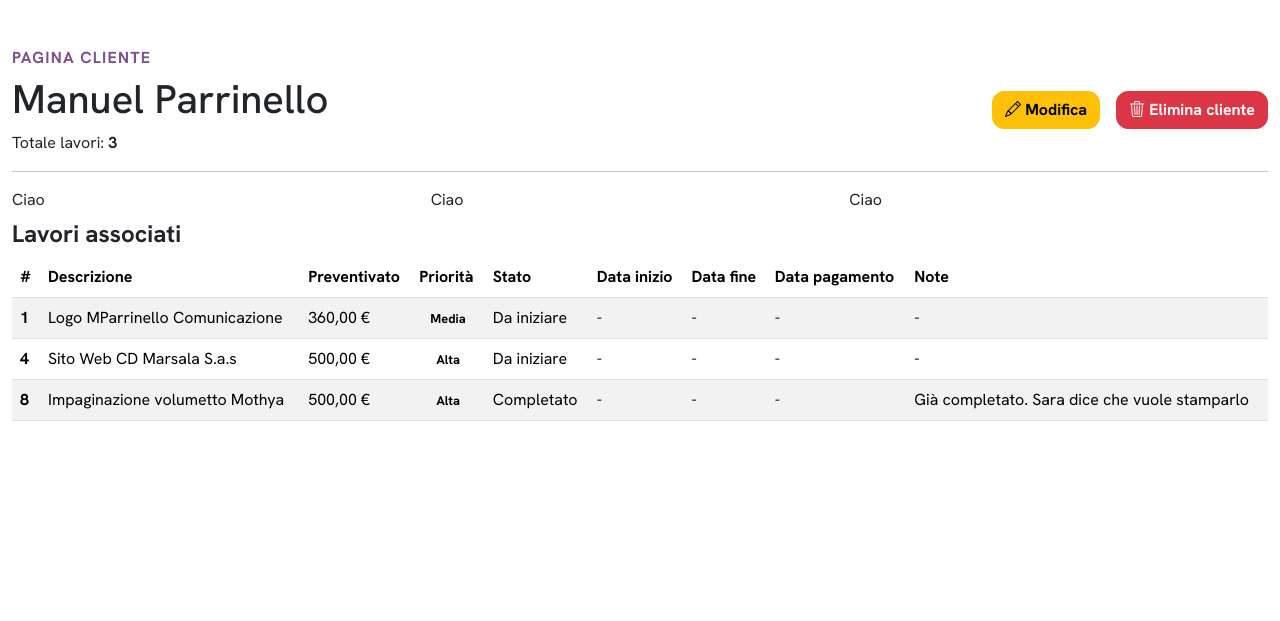
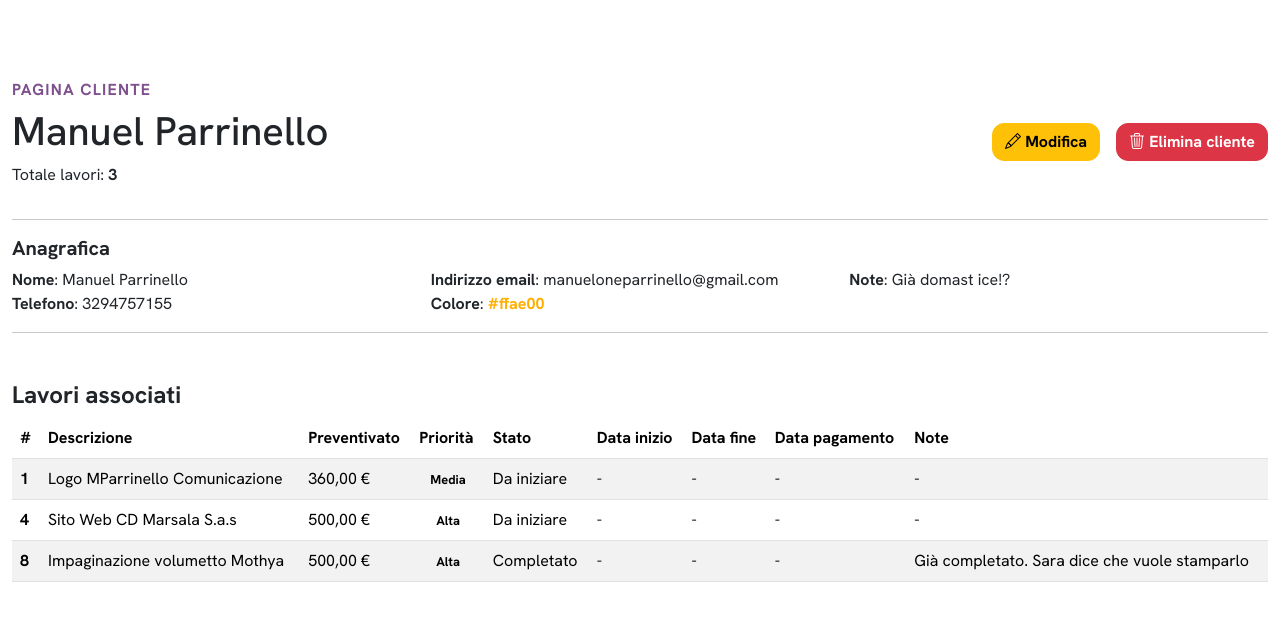
Before and after one commit to manuelparrinello/tazebao, a Flask app: page /clienti/1 in a window 1280 px wide. Shown: the part 96-717 px from the top of the page. Run offline with Flask 3, Linux system fonts and the light colour scheme; data comes from the database, SQL or seed files in the repository; both versions use the stored data as it was after the commit; some web fonts are replaced.

Commit message:
cose varie

```diff
--- a/templates/base.html
+++ b/templates/base.html
@@ -13,12 +13,13 @@
     <link rel="stylesheet" href="{{ url_for('static', filename='css/style.css') }}">
 
 </head>
+
 <body>
     <!-- Navbar -->
     {% include '_navbar.html' %}
 
     <!-- Contenuto dinamico -->
-    <main class="container mt-5">
+    <main class="container" style="margin-top: 80px!important;">
         {% block content %}
         {% endblock %}
     </main>
@@ -32,4 +33,5 @@
     {% block scripts %}
     {% endblock %}
 </body>
+
 </html>
--- a/templates/cliente.html
+++ b/templates/cliente.html
@@ -11,22 +11,38 @@
             <p>Totale lavori: <span class="fw-bold">[[ cliente.count_lavori ]]</span></p>
         </div>
         <div class="col-8 d-inline-flex justify-content-end px-0">
-            <a href="{{ url_for('cliente_edit', cliente_id = cliente.id)}}"><button class="btn btn-warning me-3 fw-bold"><span><i class="bi bi-pencil"></i></span>&nbsp;Modifica</button></a>
+            <a href="{{ url_for('cliente_edit', cliente_id = cliente.id)}}"><button
+                    class="btn btn-warning me-3 fw-bold"><span><i
+                            class="bi bi-pencil"></i></span>&nbsp;Modifica</button></a>
 
             <button onclick="clickForDeleteCliente(event, {{ cliente.id }})" class="btn btn-danger fw-bold"><span><i
                         class="bi bi-trash3"></i></span>&nbsp;Elimina cliente</button>
         </div>
+    </div>
+
+    <div class="mb-5 mt-2" id="anagraficaCliente">
         <hr>
-    </div>
-    <div class="row w-100">
-        <div class="col-sm .col-lg-3">Ciao</div>
-        <div class="col-sm .col-lg-3">Ciao</div>
-        <div class="col-sm .col-lg-3">Ciao</div>
+        <div class="row w-100">
+            <h5 class="fw-bold">Anagrafica</h5>
+        </div>
+        <div class="row w-100">
+            <div class="col-sm .col-lg-3">
+                <strong>Nome</strong>: [[ cliente.nome ]]<br>
+                <strong>Telefono</strong>: [[ cliente.telefono ]]<br>
+            </div>
+            <div class="col-sm .col-lg-3">
+                <strong>Indirizzo email</strong>: [[ cliente.email ]]<br>
+                <strong>Colore</strong>: <span :style="{ color : cliente.colore }" style="font-weight: bold;">[[
+                    cliente.colore ]]</span><br>
+            </div>
+            <div class="col-sm .col-lg-3"><strong>Note</strong>: [[ cliente.note ]]</div>
+        </div>
+        <hr>
     </div>
 
     <div class="container p-0 mt-2">
         <h4 class="fw-bold">Lavori associati</h4>
-        <table class="table table-striped" id="tabellaLavori">
+        <table class="table table-hover table-striped" id="tabellaLavori">
             <thead>
                 <tr>
                     <th scope="col">#</th>
@@ -65,33 +81,7 @@
         </table>
     </div>
 </div>
-<!-- <script>
-        window.onload = async function fetchQuantityLavori() {
-            const url = '/api/clienti/get/{{ cliente.id }}'
 
-            try {
-                const response = await fetch(url, {
-                    method: 'get',
-                    headers: {
-                        'Accept': 'application/json'
-                    }
-                })
-
-                if (!response.ok) {
-                    throw new Error(`Errore HTTP ${response.status}`)
-                }
-
-                const data = await response.json();
-                document.getElementById('testdiv').innerText = data.count_lavori;
-            }
-            catch (errore) {
-                console.error(errore)
-                document.getElementById('testdiv').innerText = "UNDEFINED";
-
-            }
-
-        }
-    </script> -->
 {% endblock %}
 
 {% block scripts %}
--- a/templates/clienti.html
+++ b/templates/clienti.html
@@ -15,7 +15,7 @@
 </div>
 
 <div id="clientiPage" class="container p-0">
-    <table class="table table-striped">
+    <table class="table table-hover  table-striped">
         <thead>
             <tr>
                 <th scope="col">ID</th>
@@ -47,5 +47,5 @@
 {% endblock %}
 
 {% block scripts %}
-    <script src="{{ url_for('static', filename='js/clienti.js') }}"></script>
+<script src="{{ url_for('static', filename='js/clienti.js') }}"></script>
 {% endblock %}
--- a/templates/lavori.html
+++ b/templates/lavori.html
@@ -22,7 +22,7 @@
     </div>
 
     <div v-else class="container p-0 mt-0">
-        <table class="table table-striped" id="tabellaLavori">
+        <table class="table table-hover table-striped" id="tabellaLavori">
             <thead>
                 <tr>
                     <th scope="col">Descrizione</th>
```
Also changed, not shown: templates/cliente_edit.html (+8 -6 lines), app.db, app.py (line endings or trailing spaces).
